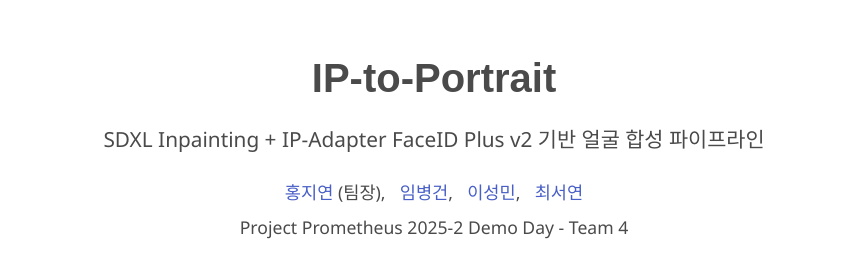
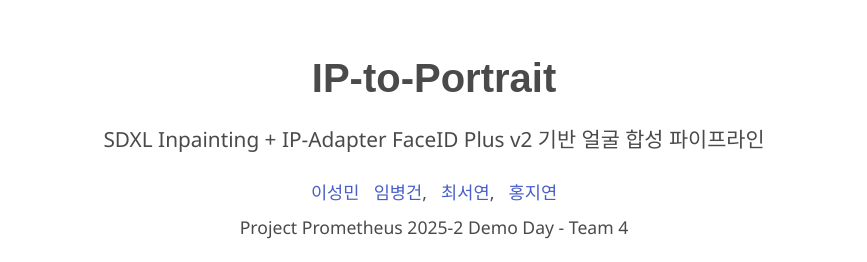
Before and after one commit to Diffusion-planet/Diffusion-planet.github.io, a plain HTML site: page index.html in a window 1280 px wide. Shown: the top 262 px of the page, without its empty margins (206-1073 px from the left). Drawn offline with nearby package versions, Linux system fonts and the light colour scheme; a web font is replaced by a local one.

Commit message:
Update author links in index.html

```diff
--- a/index.html
+++ b/index.html
@@ -143,16 +143,16 @@
 
             <div class="publication-authors">
               <span class="author-block">
-                <a href="https://github.com/hongjiyeon56">홍지연</a> (팀장),
+                <a href="https://github.com/danlee-dev">이성민</a>
               </span>
               <span class="author-block">
                 <a href="https://github.com/byungkun0823">임병건</a>,
               </span>
               <span class="author-block">
-                <a href="https://github.com/danlee-dev">이성민</a>,
+                <a href="https://github.com/seoyeon-eo">최서연</a>,
               </span>
               <span class="author-block">
-                <a href="https://github.com/seoyeon-eo">최서연</a>
+                <a href="https://github.com/hongjiyeon56">홍지연</a>
               </span>
             </div>
 
```
